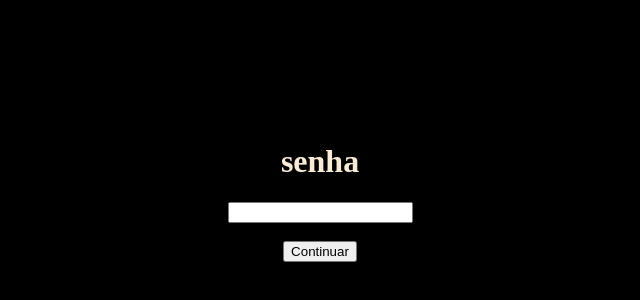
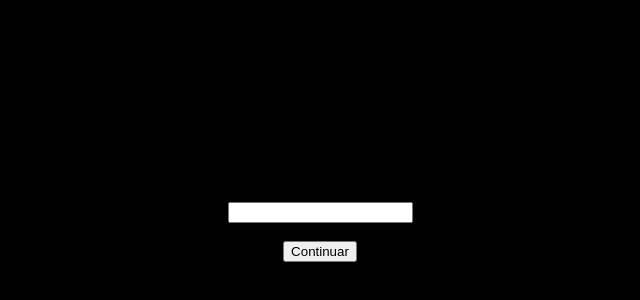
Before and after one commit to Victor-vh/ordem_paranormal, a plain HTML site: page index.html in a window 1280 px wide. Shown: the part 86-386 px from the top of the page, without its empty margins (320-960 px from the left). Drawn offline with Linux system fonts and the light colour scheme.

Commit message:
Update style_senha_ inicio.css

```diff
--- a/style_senha_ inicio.css
+++ b/style_senha_ inicio.css
@@ -24,5 +24,5 @@ h2{
     color: antiquewhite;
 }
 h1{
-    color:antiquewhite
+    color: black;
 }
```
